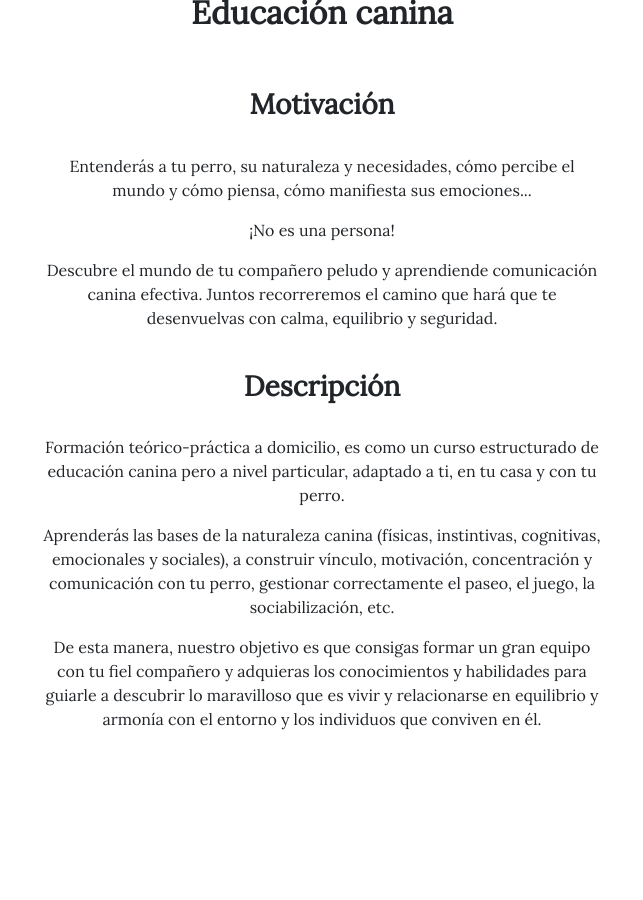
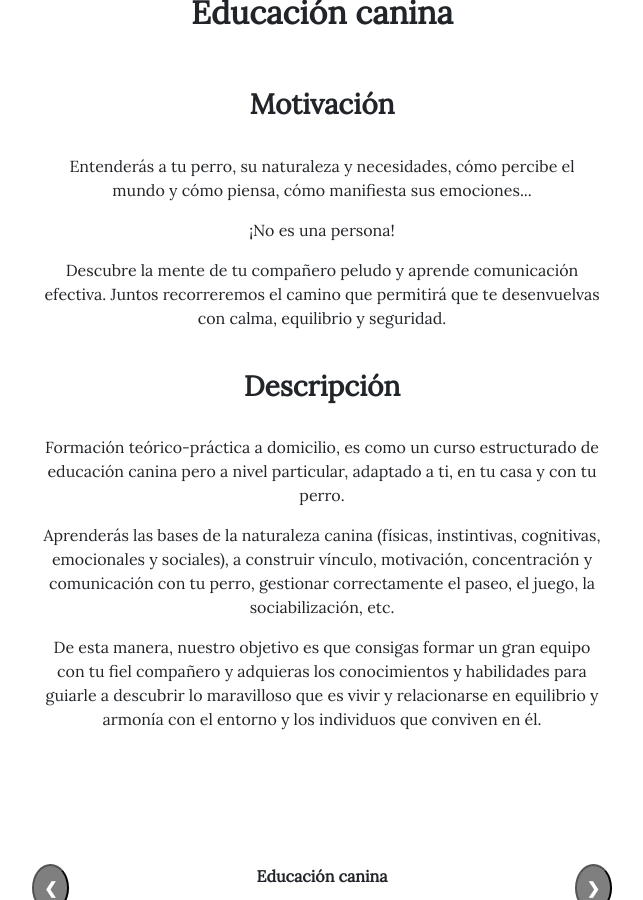
Before and after one commit to armonizadogs/armonizadogs.github.io, a Jekyll site: the page built from pages/servicios-profesionales.md, in a window 1280 px wide and 900 px high, scrolled down 551 px. Shown: the whole window, without its empty margins (318-961 px from the left). Built offline with Jekyll 4.4.1, drawn with Linux system fonts in a browser that asks for light colours; some web fonts are replaced.

Commit message:
Ajustes en los servicios. Cambios menores.

```diff
--- a/pages/servicios-profesionales.md
+++ b/pages/servicios-profesionales.md
@@ -29,8 +29,8 @@
 ¡No es una persona!
                 </p>
                 <p>
-Descubre el mundo de tu compañero peludo y aprendiende comunicación canina efectiva.
-Juntos recorreremos el camino que hará que te desenvuelvas con calma, equilibrio y seguridad.
+Descubre la mente de tu compañero peludo y aprende comunicación efectiva.
+Juntos recorreremos el camino que permitirá que te desenvuelvas con calma, equilibrio y seguridad.
                 </p>
                 <br>
                 <h3>Descripción</h3>
@@ -80,7 +80,10 @@
                 <br>
                 <p>
 Entenderás las causas reales de los comportamientos no deseados, identificaremos los estados psico-emocionales, los condicionamientos y los aprendizajes diarios que propician las conductas.
-Armonízate con tu perro, construye vínculo y forma equipo, sé un buen guía.
+                </p>
+                <p>
+Armonízate con tu perro, construye vínculo y forma equipo.
+Las claves para ser un buen guía y caminar hacia el bienestar están a tu alcance.
                 </p>
                 <br>
                 <h3>Descripción</h3>
@@ -93,19 +96,9 @@
 Sin estos dos ingredientes la rehabilitación real y completa es imposible.
                 </p>
                 <br><br>
-                <br>
-<p style="text-align: left;">
-Dicho esto, este servicio se compone de 4 fases:
-<br>
-- Entrevista inicial (gratuita): primera toma de contacto, cambio de impresiones, presentación de la
-metodología y presentación del caso.
-<br>
-- Diagnóstico: proceso de recogida de información, análisis y elaboración del diagnóstico
-<br>
-- Reunión de compromiso familiar con la terapia y planificación conjunta: presentación de la
-planificación de la terapia, reparto de roles, cambio de impresiones, modificaciones, y compromiso final.
-<br>
-- Terapia: aplicación y desarrollo de la terapia para la modificación de las conductas no deseadas.
+                <p style="text-align: left;">
+El servicio completo se compone de cuatro fases: (1) <b>entrevista inicial</b>, (2) <b>diagnóstico</b>,
+(3) <b>reunión de compromiso y planificación</b>, y (4) <b>terapia</b>.
                 </p>
     </div>
     <div class="slide" id="service-d">
```
Also changed, not shown: other parts of pages/servicios-profesionales.md (+1 -1 lines), _posts/2024-12-10-por-una-integración-canina-justa-y-digna-en-nuestra-sociedad.md (+1 -1 lines).
